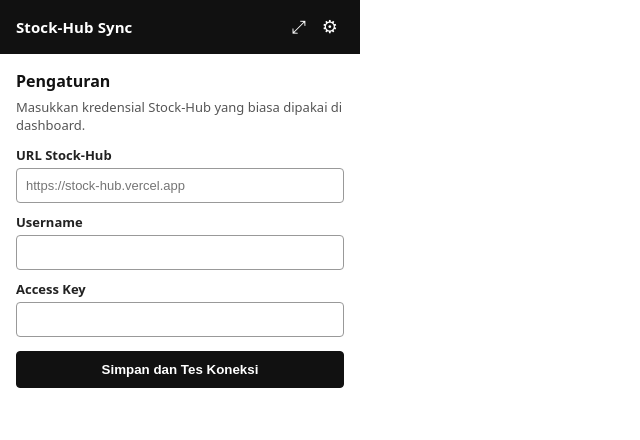
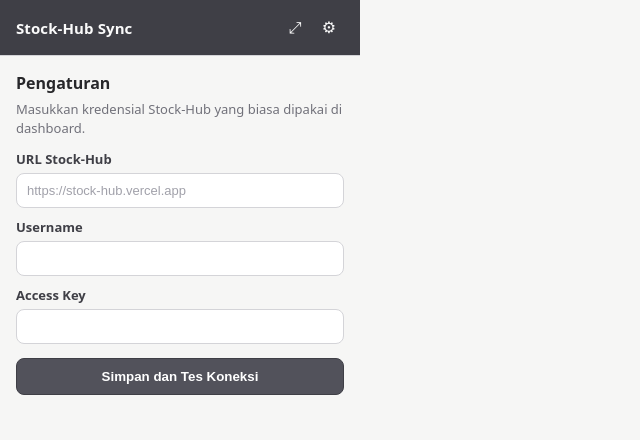
Before and after one commit to egantara/stock-hub, a website with bundled scripts: page extension/popup/popup.html in a window 1280 px wide. Shown: the whole page, without its empty margins (0-640 px from the left). Built offline with nearby package versions, Linux system fonts and the light colour scheme.

Commit message:
style(popup): soften monochrome palette

```diff
--- a/extension-firefox/popup/popup.css
+++ b/extension-firefox/popup/popup.css
@@ -1,40 +1,164 @@
 * { box-sizing: border-box; }
 
-body { margin: 0; width: 360px; font-family: system-ui, -apple-system, "Segoe UI", sans-serif; font-size: 13px; color: #111; background: #fff; }
-header { display: flex; align-items: center; justify-content: space-between; padding: 13px 16px; background: #111; color: #fff; }
-header strong { font-size: 15px; letter-spacing: .1px; }
+body {
+  margin: 0;
+  width: 360px;
+  font-family: system-ui, -apple-system, "Segoe UI", sans-serif;
+  font-size: 13px;
+  color: #27272a;
+  background: #f6f6f5;
+}
+
+header {
+  display: flex;
+  align-items: center;
+  justify-content: space-between;
+  padding: 13px 16px;
+  background: #3f3f46;
+  color: #fafafa;
+  border-bottom: 1px solid #d4d4d8;
+}
+
+header strong { font-size: 15px; font-weight: 650; letter-spacing: .1px; }
+
 .header-actions { display: flex; align-items: center; gap: 4px; }
-.icon-button { background: transparent; border: 0; color: #fff; font-size: 18px; cursor: pointer; padding: 3px 6px; border-radius: 4px; }
-.icon-button:hover, .icon-button:focus-visible { background: #333; outline: 2px solid #fff; outline-offset: 1px; }
+
+.icon-button {
+  background: transparent;
+  border: 1px solid transparent;
+  color: #fafafa;
+  font-size: 16px;
+  cursor: pointer;
+  padding: 4px 7px;
+  border-radius: 6px;
+}
+
+.icon-button:hover { background: #52525b; }
+.icon-button:focus-visible { outline: 2px solid #fff; outline-offset: 1px; border-color: #a1a1aa; }
+
 main { padding: 16px; }
-h1 { font-size: 16px; margin: 0 0 6px; }
+
+h1 { font-size: 16px; margin: 0 0 6px; color: #27272a; }
 h2 { font-size: 12px; }
-.hint { color: #555; margin: 0 0 12px; line-height: 1.4; }
-label:not(.marketplaces label) { display: block; margin: 10px 0 4px; color: #222; font-weight: 600; }
-input[type="url"], input[type="text"], input[type="password"] { width: 100%; padding: 9px; border: 1px solid #999; border-radius: 4px; font-size: 13px; color: #111; background: #fff; }
-input:focus-visible { outline: 2px solid #111; outline-offset: 1px; border-color: #111; }
-.primary { width: 100%; margin-top: 14px; padding: 10px; background: #111; color: #fff; border: 1px solid #111; border-radius: 4px; font-weight: 650; cursor: pointer; }
-.primary:hover, .primary:focus-visible { background: #333; outline: 2px solid #111; outline-offset: 2px; }
-.primary:disabled { background: #777; border-color: #777; cursor: not-allowed; }
+.hint { color: #71717a; margin: 0 0 12px; line-height: 1.45; }
+
+label:not(.marketplaces label) {
+  display: block;
+  margin: 10px 0 5px;
+  color: #3f3f46;
+  font-weight: 600;
+}
+
+input[type="url"], input[type="text"], input[type="password"] {
+  width: 100%;
+  padding: 9px 10px;
+  border: 1px solid #d4d4d8;
+  border-radius: 8px;
+  font-size: 13px;
+  color: #27272a;
+  background: #fff;
+}
+
+input::placeholder { color: #a1a1aa; }
+input:focus-visible { outline: 2px solid #52525b; outline-offset: 1px; border-color: #52525b; }
+
+.primary {
+  width: 100%;
+  margin-top: 14px;
+  padding: 10px 12px;
+  background: #52525b;
+  color: #fff;
+  border: 1px solid #3f3f46;
+  border-radius: 8px;
+  font-weight: 650;
+  cursor: pointer;
+}
+
+.primary:hover { background: #3f3f46; }
+.primary:focus-visible { outline: 2px solid #27272a; outline-offset: 2px; }
+.primary:disabled { background: #a1a1aa; border-color: #a1a1aa; cursor: not-allowed; }
+
 .marketplaces { display: flex; gap: 16px; margin-bottom: 8px; }
-.marketplaces label { cursor: pointer; }
+.marketplaces label { cursor: pointer; color: #3f3f46; }
 .sync-button { font-size: 14px; }
+
 .progress-wrapper { margin-top: 12px; }
-.progress-header { display: flex; justify-content: space-between; gap: 8px; margin-bottom: 5px; color: #333; font-size: 11px; }
-.progress-track { height: 7px; overflow: hidden; border-radius: 3px; background: #ddd; }
-.progress-bar { width: 0%; height: 100%; background: #111; transition: width 300ms ease, background 300ms ease; }
-.progress-bar.done { background: #111; }
-.progress-bar.failed { background: #555; }
-.status { margin-top: 10px; min-height: 16px; line-height: 1.4; }
-.progress { margin-top: 12px; max-height: 180px; overflow-y: auto; font-size: 12px; line-height: 1.5; }
-.progress .line { padding: 5px 0; border-bottom: 1px solid #e5e5e5; }
-.progress .running { color: #333; }
-.progress .success { color: #111; font-weight: 600; }
-.progress .error { color: #111; font-weight: 650; border-left: 3px solid #111; padding-left: 8px; }
-.progress .skipped { color: #666; }
-.history-section { margin-top: 16px; border-top: 1px solid #ddd; padding-top: 10px; }
-.history-section h2 { text-transform: uppercase; color: #555; letter-spacing: .5px; margin: 0 0 6px; }
-.history-list { font-size: 11px; color: #444; }
-.history-item { display: flex; justify-content: space-between; padding: 4px 0; border-bottom: 1px dashed #ddd; }
-.history-item .status-tag { color: #111; font-weight: 650; }
+
+.progress-header {
+  display: flex;
+  justify-content: space-between;
+  gap: 8px;
+  margin-bottom: 6px;
+  color: #52525b;
+  font-size: 11px;
+}
+
+.progress-track {
+  height: 7px;
+  overflow: hidden;
+  border-radius: 999px;
+  background: #e4e4e7;
+}
+
+.progress-bar {
+  width: 0%;
+  height: 100%;
+  background: #71717a;
+  border-radius: inherit;
+  transition: width 300ms ease, background 300ms ease;
+}
+
+.progress-bar.done { background: #52525b; }
+.progress-bar.failed { background: #3f3f46; }
+
+.status { margin-top: 10px; min-height: 16px; line-height: 1.45; }
+.status.error { color: #3f3f46; font-weight: 650; }
+.status.success { color: #3f3f46; }
+
+.progress {
+  margin-top: 12px;
+  max-height: 180px;
+  overflow-y: auto;
+  font-size: 12px;
+  line-height: 1.5;
+}
+
+.progress .line {
+  padding: 7px 9px;
+  margin-bottom: 5px;
+  border: 1px solid #e4e4e7;
+  border-radius: 8px;
+  background: #fff;
+}
+
+.progress .compact-line { color: #3f3f46; }
+.progress .running { color: #52525b; }
+.progress .success { color: #27272a; font-weight: 650; }
+.progress .error { color: #27272a; font-weight: 650; background: #eeeeef; border-color: #d4d4d8; }
+.progress .skipped { color: #71717a; }
+
+.history-section {
+  margin-top: 16px;
+  border-top: 1px solid #e4e4e7;
+  padding-top: 11px;
+}
+
+.history-section h2 {
+  text-transform: uppercase;
+  color: #71717a;
+  letter-spacing: .6px;
+  margin: 0 0 6px;
+}
+
+.history-list { font-size: 11px; color: #52525b; }
+
+.history-item {
+  display: flex;
+  justify-content: space-between;
+  padding: 5px 0;
+  border-bottom: 1px dashed #e4e4e7;
+}
+
+.history-item .status-tag { color: #3f3f46; font-weight: 650; }
+
 .hidden { display: none; }
--- a/extension/popup/popup.css
+++ b/extension/popup/popup.css
@@ -1,40 +1,164 @@
 * { box-sizing: border-box; }
 
-body { margin: 0; width: 360px; font-family: system-ui, -apple-system, "Segoe UI", sans-serif; font-size: 13px; color: #111; background: #fff; }
-header { display: flex; align-items: center; justify-content: space-between; padding: 13px 16px; background: #111; color: #fff; }
-header strong { font-size: 15px; letter-spacing: .1px; }
+body {
+  margin: 0;
+  width: 360px;
+  font-family: system-ui, -apple-system, "Segoe UI", sans-serif;
+  font-size: 13px;
+  color: #27272a;
+  background: #f6f6f5;
+}
+
+header {
+  display: flex;
+  align-items: center;
+  justify-content: space-between;
+  padding: 13px 16px;
+  background: #3f3f46;
+  color: #fafafa;
+  border-bottom: 1px solid #d4d4d8;
+}
+
+header strong { font-size: 15px; font-weight: 650; letter-spacing: .1px; }
+
 .header-actions { display: flex; align-items: center; gap: 4px; }
-.icon-button { background: transparent; border: 0; color: #fff; font-size: 18px; cursor: pointer; padding: 3px 6px; border-radius: 4px; }
-.icon-button:hover, .icon-button:focus-visible { background: #333; outline: 2px solid #fff; outline-offset: 1px; }
+
+.icon-button {
+  background: transparent;
+  border: 1px solid transparent;
+  color: #fafafa;
+  font-size: 16px;
+  cursor: pointer;
+  padding: 4px 7px;
+  border-radius: 6px;
+}
+
+.icon-button:hover { background: #52525b; }
+.icon-button:focus-visible { outline: 2px solid #fff; outline-offset: 1px; border-color: #a1a1aa; }
+
 main { padding: 16px; }
-h1 { font-size: 16px; margin: 0 0 6px; }
+
+h1 { font-size: 16px; margin: 0 0 6px; color: #27272a; }
 h2 { font-size: 12px; }
-.hint { color: #555; margin: 0 0 12px; line-height: 1.4; }
-label:not(.marketplaces label) { display: block; margin: 10px 0 4px; color: #222; font-weight: 600; }
-input[type="url"], input[type="text"], input[type="password"] { width: 100%; padding: 9px; border: 1px solid #999; border-radius: 4px; font-size: 13px; color: #111; background: #fff; }
-input:focus-visible { outline: 2px solid #111; outline-offset: 1px; border-color: #111; }
-.primary { width: 100%; margin-top: 14px; padding: 10px; background: #111; color: #fff; border: 1px solid #111; border-radius: 4px; font-weight: 650; cursor: pointer; }
-.primary:hover, .primary:focus-visible { background: #333; outline: 2px solid #111; outline-offset: 2px; }
-.primary:disabled { background: #777; border-color: #777; cursor: not-allowed; }
+.hint { color: #71717a; margin: 0 0 12px; line-height: 1.45; }
+
+label:not(.marketplaces label) {
+  display: block;
+  margin: 10px 0 5px;
+  color: #3f3f46;
+  font-weight: 600;
+}
+
+input[type="url"], input[type="text"], input[type="password"] {
+  width: 100%;
+  padding: 9px 10px;
+  border: 1px solid #d4d4d8;
+  border-radius: 8px;
+  font-size: 13px;
+  color: #27272a;
+  background: #fff;
+}
+
+input::placeholder { color: #a1a1aa; }
+input:focus-visible { outline: 2px solid #52525b; outline-offset: 1px; border-color: #52525b; }
+
+.primary {
+  width: 100%;
+  margin-top: 14px;
+  padding: 10px 12px;
+  background: #52525b;
+  color: #fff;
+  border: 1px solid #3f3f46;
+  border-radius: 8px;
+  font-weight: 650;
+  cursor: pointer;
+}
+
+.primary:hover { background: #3f3f46; }
+.primary:focus-visible { outline: 2px solid #27272a; outline-offset: 2px; }
+.primary:disabled { background: #a1a1aa; border-color: #a1a1aa; cursor: not-allowed; }
+
 .marketplaces { display: flex; gap: 16px; margin-bottom: 8px; }
-.marketplaces label { cursor: pointer; }
+.marketplaces label { cursor: pointer; color: #3f3f46; }
 .sync-button { font-size: 14px; }
+
 .progress-wrapper { margin-top: 12px; }
-.progress-header { display: flex; justify-content: space-between; gap: 8px; margin-bottom: 5px; color: #333; font-size: 11px; }
-.progress-track { height: 7px; overflow: hidden; border-radius: 3px; background: #ddd; }
-.progress-bar { width: 0%; height: 100%; background: #111; transition: width 300ms ease, background 300ms ease; }
-.progress-bar.done { background: #111; }
-.progress-bar.failed { background: #555; }
-.status { margin-top: 10px; min-height: 16px; line-height: 1.4; }
-.progress { margin-top: 12px; max-height: 180px; overflow-y: auto; font-size: 12px; line-height: 1.5; }
-.progress .line { padding: 5px 0; border-bottom: 1px solid #e5e5e5; }
-.progress .running { color: #333; }
-.progress .success { color: #111; font-weight: 600; }
-.progress .error { color: #111; font-weight: 650; border-left: 3px solid #111; padding-left: 8px; }
-.progress .skipped { color: #666; }
-.history-section { margin-top: 16px; border-top: 1px solid #ddd; padding-top: 10px; }
-.history-section h2 { text-transform: uppercase; color: #555; letter-spacing: .5px; margin: 0 0 6px; }
-.history-list { font-size: 11px; color: #444; }
-.history-item { display: flex; justify-content: space-between; padding: 4px 0; border-bottom: 1px dashed #ddd; }
-.history-item .status-tag { color: #111; font-weight: 650; }
+
+.progress-header {
+  display: flex;
+  justify-content: space-between;
+  gap: 8px;
+  margin-bottom: 6px;
+  color: #52525b;
+  font-size: 11px;
+}
+
+.progress-track {
+  height: 7px;
+  overflow: hidden;
+  border-radius: 999px;
+  background: #e4e4e7;
+}
+
+.progress-bar {
+  width: 0%;
+  height: 100%;
+  background: #71717a;
+  border-radius: inherit;
+  transition: width 300ms ease, background 300ms ease;
+}
+
+.progress-bar.done { background: #52525b; }
+.progress-bar.failed { background: #3f3f46; }
+
+.status { margin-top: 10px; min-height: 16px; line-height: 1.45; }
+.status.error { color: #3f3f46; font-weight: 650; }
+.status.success { color: #3f3f46; }
+
+.progress {
+  margin-top: 12px;
+  max-height: 180px;
+  overflow-y: auto;
+  font-size: 12px;
+  line-height: 1.5;
+}
+
+.progress .line {
+  padding: 7px 9px;
+  margin-bottom: 5px;
+  border: 1px solid #e4e4e7;
+  border-radius: 8px;
+  background: #fff;
+}
+
+.progress .compact-line { color: #3f3f46; }
+.progress .running { color: #52525b; }
+.progress .success { color: #27272a; font-weight: 650; }
+.progress .error { color: #27272a; font-weight: 650; background: #eeeeef; border-color: #d4d4d8; }
+.progress .skipped { color: #71717a; }
+
+.history-section {
+  margin-top: 16px;
+  border-top: 1px solid #e4e4e7;
+  padding-top: 11px;
+}
+
+.history-section h2 {
+  text-transform: uppercase;
+  color: #71717a;
+  letter-spacing: .6px;
+  margin: 0 0 6px;
+}
+
+.history-list { font-size: 11px; color: #52525b; }
+
+.history-item {
+  display: flex;
+  justify-content: space-between;
+  padding: 5px 0;
+  border-bottom: 1px dashed #e4e4e7;
+}
+
+.history-item .status-tag { color: #3f3f46; font-weight: 650; }
+
 .hidden { display: none; }
```
